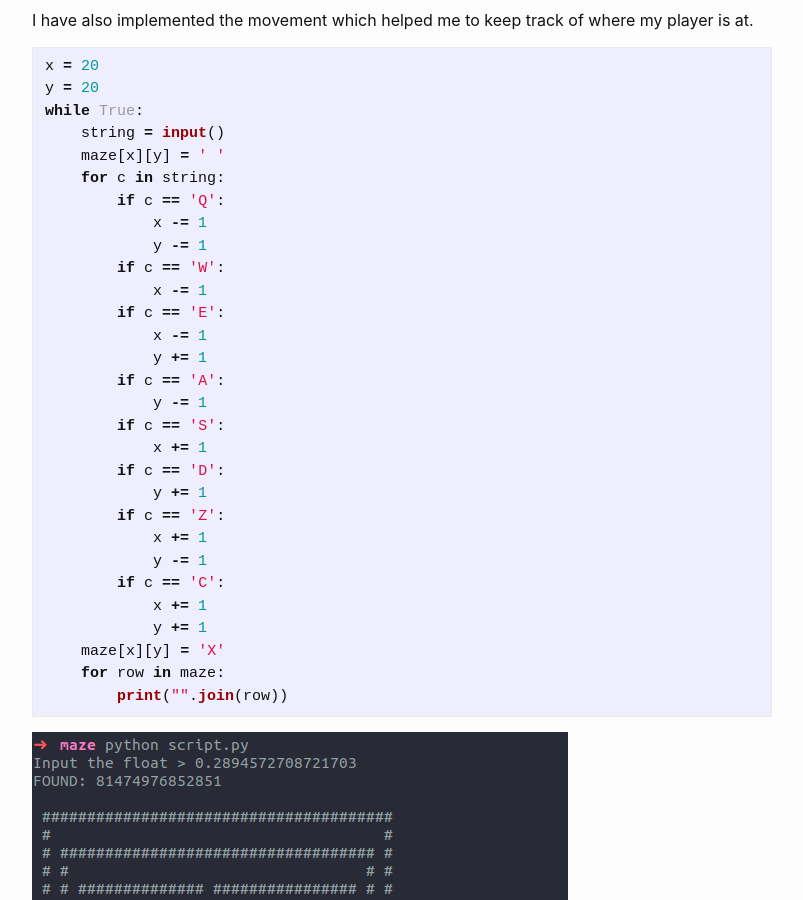
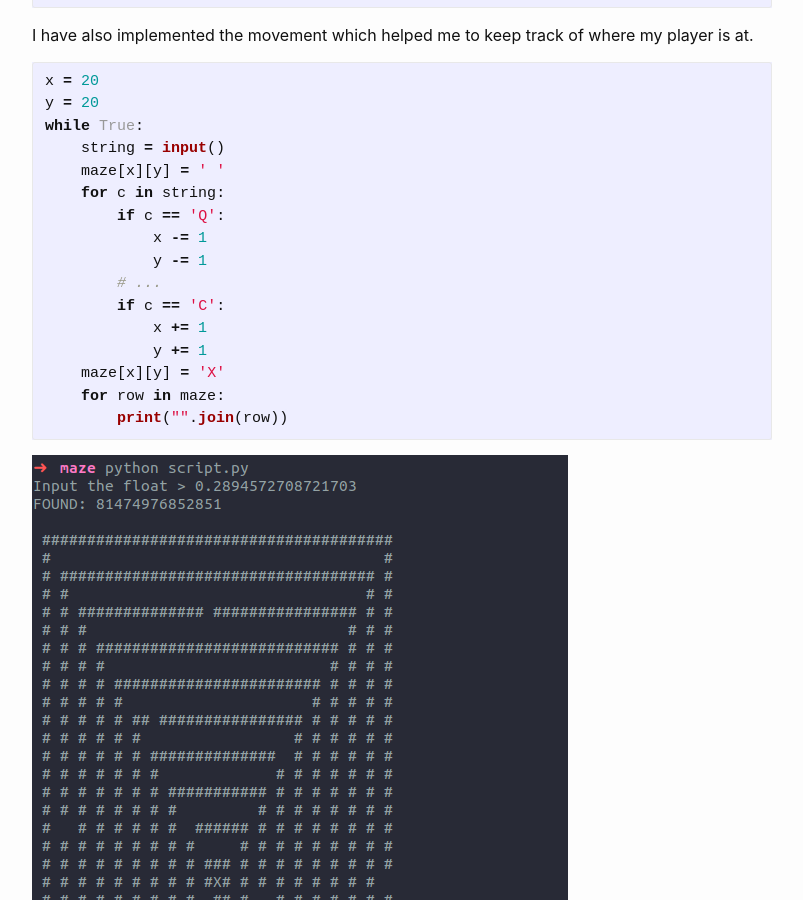
Before and after one commit to Rinnnt/Rinnnt.github.io, a Jekyll site: the page built from _posts/2023-04-10-bucketctf-2023-writeup.md, in a window 1280 px wide and 900 px high, scrolled down 6586 px. Shown: the whole window, without its empty margins (238-1041 px from the left). Built offline with Jekyll 4.4.1, drawn with Linux system fonts in a browser that asks for light colours; comment, search, counter and statistics services are not loaded.

Commit message:
bucketctf writeup fixes

```diff
--- a/_posts/2023-04-10-bucketctf-2023-writeup.md
+++ b/_posts/2023-04-10-bucketctf-2023-writeup.md
@@ -75,6 +75,7 @@ The `main()` function initializes the map, and sets the player's position to (20
 Then it allows the user to move the player in 8 different directions using the keyboard:
 (`Q` - NorthWest, `W` - North, `E` - NorthEast, `A` - West, `D` - East, `Z` - SouthWest, `S` - South, `C` - SouthEast).
 In addition to these keys, the program also accepts the key `R`, and provides the user with a random Double.
+
 ![Random Double printed out by server](/assets/images/bucketctf-2023-maze2.png)
 
 Lastly, the flag is printed out if there is an `ArrayIndexOutOfBoundsException`.
@@ -269,20 +270,7 @@ while True:
         if c == 'Q':
             x -= 1
             y -= 1
-        if c == 'W':
-            x -= 1
-        if c == 'E':
-            x -= 1
-            y += 1
-        if c == 'A':
-            y -= 1
-        if c == 'S':
-            x += 1
-        if c == 'D':
-            y += 1
-        if c == 'Z':
-            x += 1
-            y -= 1
+        # ...
         if c == 'C':
             x += 1
             y += 1
```
